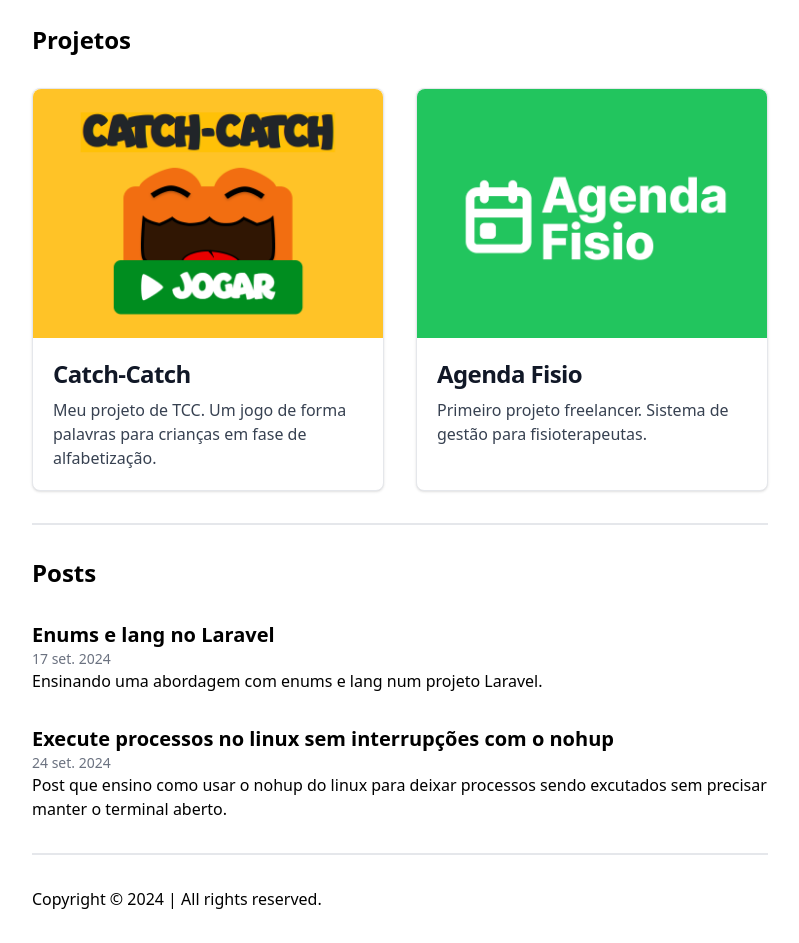
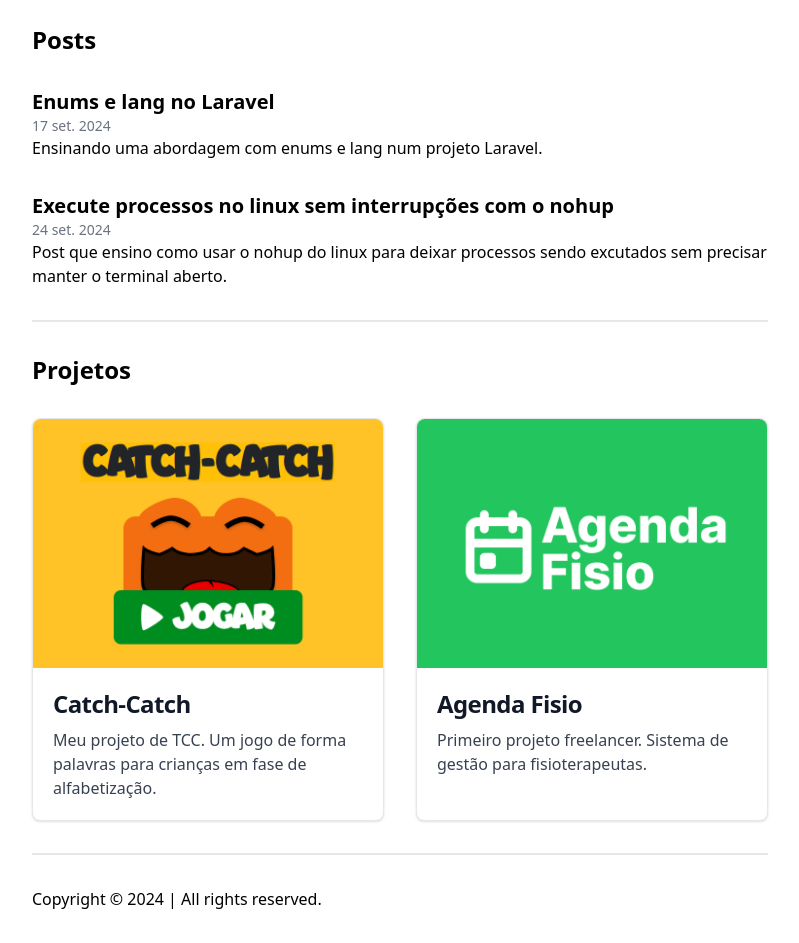
Before and after one commit to eunael/portfolio, a Vue app: page / in a window 1280 px wide. Shown: the part 460-1403 px from the top of the page, without its empty margins (240-1039 px from the left). Built offline with nearby package versions, Linux system fonts and the light colour scheme; the HTML template or start-up script is replaced by a standard one.

Commit message:
Sort Posts and Projects section on Home page

```diff
--- a/src/views/HomeView.vue
+++ b/src/views/HomeView.vue
@@ -31,6 +31,16 @@
         </div>
 
         <div class="w-full py-8 border-b-2">
+          <h2 class="text-2xl font-bold mb-8">Posts</h2>
+
+          <div class="space-y-8">
+              <PostCard date="17 set. 2024" link="https://dev.to/eunael/enums-e-lang-no-laravel-43am" title="Enums e lang no Laravel" description="Ensinando uma abordagem com enums e lang num projeto Laravel." />
+
+              <PostCard date="24 set. 2024" link="https://dev.to/eunael/execute-processos-no-linux-sem-interrupcoes-com-o-nohup-1eoj" title="Execute processos no linux sem interrupções com o nohup" description="Post que ensino como usar o nohup do linux para deixar processos sendo excutados sem precisar manter o terminal aberto." />
+          </div>
+        </div>
+
+        <div class="w-full py-8">
           <h2 class="text-2xl font-bold mb-8">Projetos</h2>
 
           <div class="grid grid-cols-1 sm:grid-cols-2 gap-8">
@@ -47,16 +57,6 @@
               link="https://agendafisio.nziim.com/" />
           </div>
         </div>
-
-        <div class="w-full py-8">
-          <h2 class="text-2xl font-bold mb-8">Posts</h2>
-
-          <div class="space-y-8">
-              <PostCard date="17 set. 2024" link="https://dev.to/eunael/enums-e-lang-no-laravel-43am" title="Enums e lang no Laravel" description="Ensinando uma abordagem com enums e lang num projeto Laravel." />
-
-              <PostCard date="24 set. 2024" link="https://dev.to/eunael/execute-processos-no-linux-sem-interrupcoes-com-o-nohup-1eoj" title="Execute processos no linux sem interrupções com o nohup" description="Post que ensino como usar o nohup do linux para deixar processos sendo excutados sem precisar manter o terminal aberto." />
-          </div>
-        </div>
     </div>
   </section>
 </template>
```
